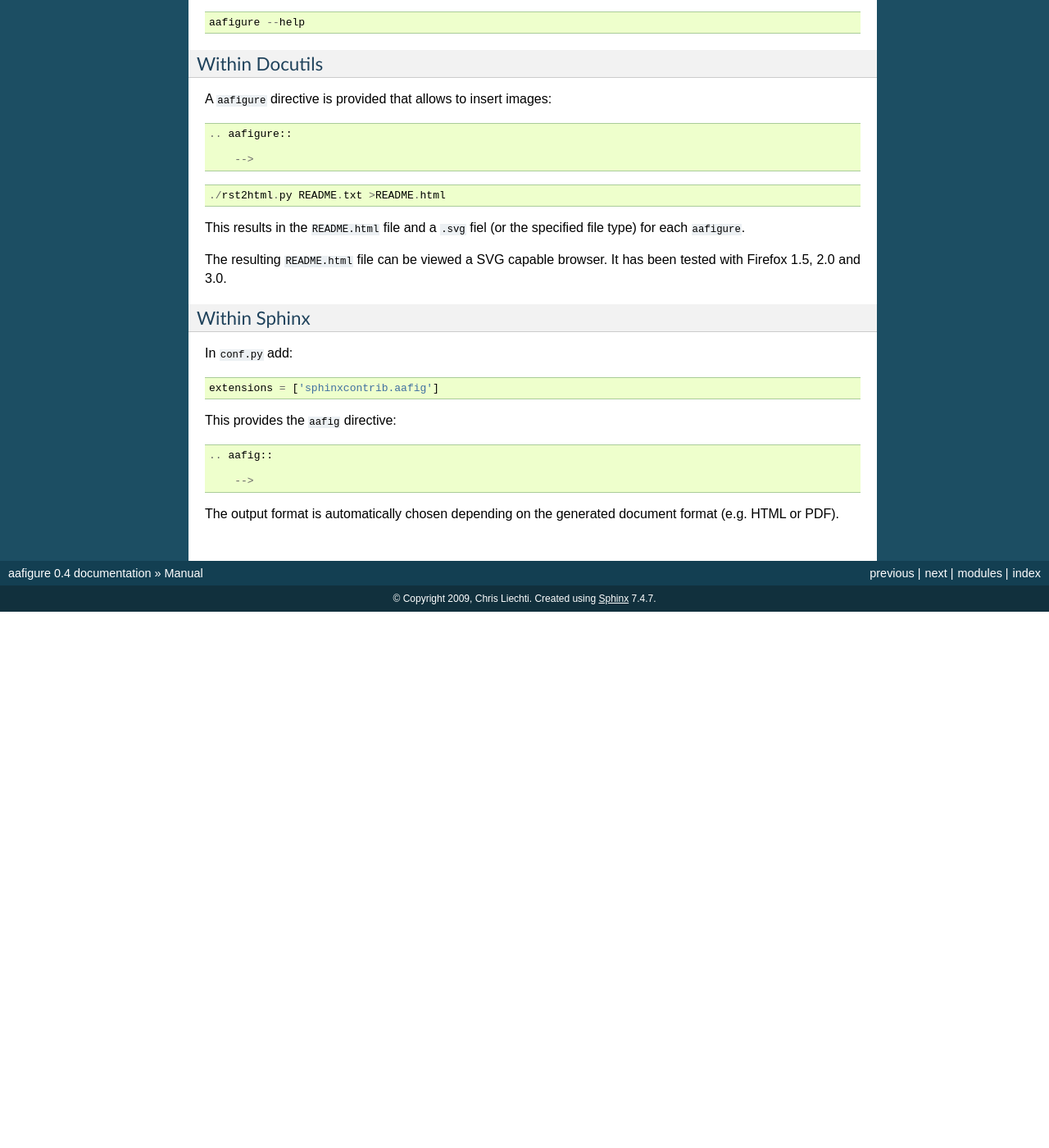
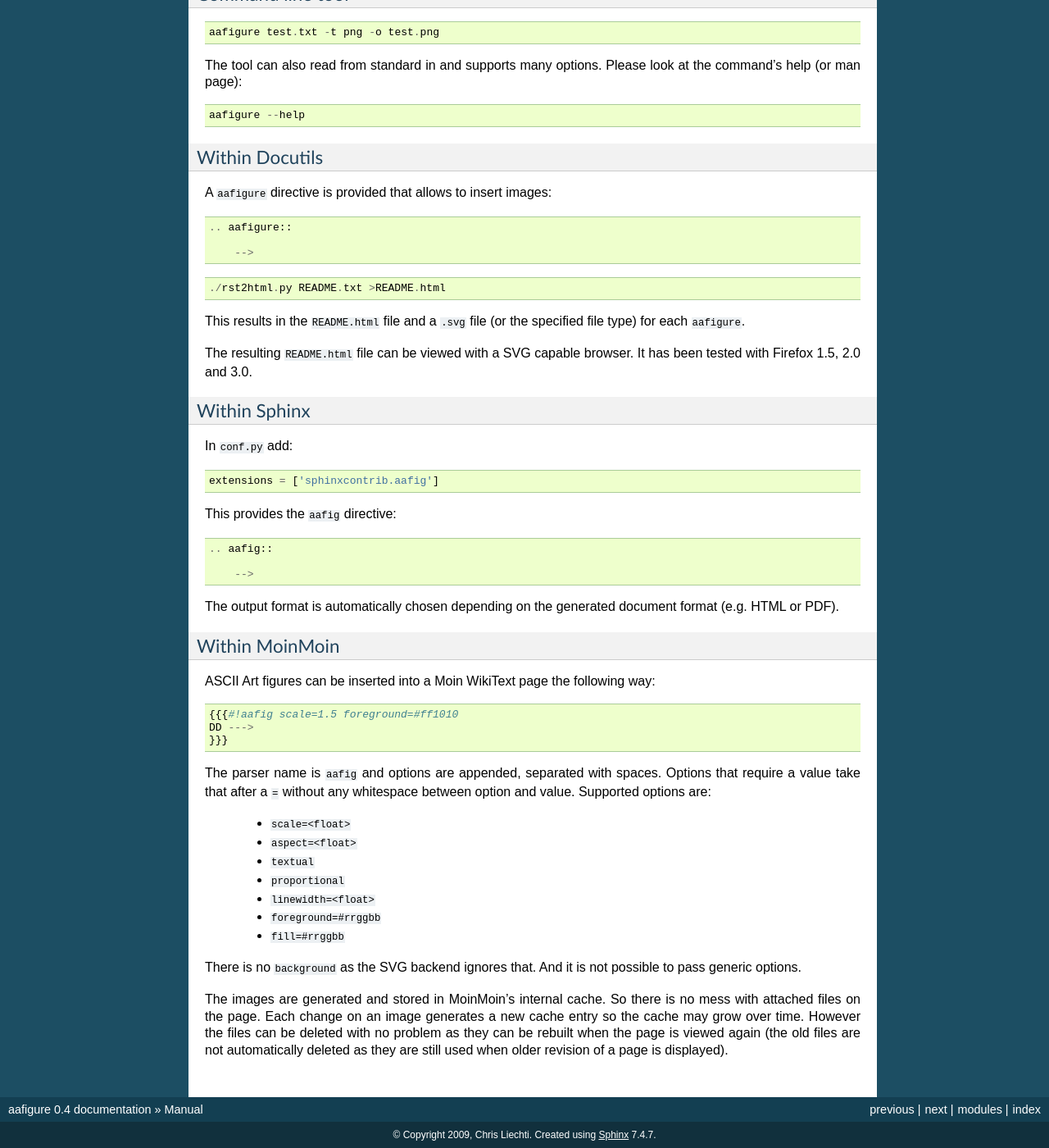
Before and after one commit to aafigure/aafigure, a Sphinx documentation site: the page built from documentation/manual.rst, in a window 1280 px wide and 1400 px high, scrolled down 2274 px. Shown: the whole window at 82% size. Built offline with Sphinx 7.4.7, drawn with Linux system fonts in a browser that asks for light colours; before the commit the page ends 3020 px from its top, so only the background shows below that; some of the changed text lies outside the part shown.

Commit message:
add Moin plugin to docs

```diff
--- a/documentation/manual.rst
+++ b/documentation/manual.rst
@@ -112,6 +116,14 @@
 XXX elaborate
 
 .. _sphinxcontrib-aafig: http://pypi.python.org/pypi/sphinxcontrib-aafig
+
+
+MoinMoin plugin
+---------------
+Copy the file ``aafig.py`` from ``examples/moinmoin`` to
+``wiki/data/plugin/parser`` of your wiki. The aafigure module itself needs to
+be installed for the Python version that is used to run MoinMoin (see above for
+instructions).
 
 
 Usage
@@ -139,11 +151,11 @@
 
     ./rst2html.py README.txt >README.html
 
-This results in the ``README.html`` file and a ``.svg`` fiel (or the specified
+This results in the ``README.html`` file and a ``.svg`` file (or the specified
 file type) for each ``aafigure``.
 
-The resulting ``README.html`` file can be viewed a SVG capable browser. It has
-been tested with Firefox 1.5, 2.0 and 3.0.
+The resulting ``README.html`` file can be viewed with a SVG capable browser. It
+has been tested with Firefox 1.5, 2.0 and 3.0.
 
 Within Sphinx
 -------------
@@ -159,3 +171,33 @@
 
 The output format is automatically chosen depending on the generated document
 format (e.g. HTML or PDF).
+
+Within MoinMoin
+---------------
+ASCII Art figures can be inserted into a Moin WikiText page the following way::
+
+    {{{#!aafig scale=1.5 foreground=#ff1010
+    DD --->
+    }}}
+
+The parser name is ``aafig`` and options are appended, separated with spaces.
+Options that require a value take that after a ``=`` without any whitespace
+between option and value.  Supported options are:
+
+    - ``scale=<float>``
+    - ``aspect=<float>``
+    - ``textual``
+    - ``proportional``
+    - ``linewidth=<float>``
+    - ``foreground=#rrggbb``
+    - ``fill=#rrggbb``
+
+There is no ``background`` as the SVG backend ignores that. And it is not possible
+to pass generic options.
+
+The images are generated and stored in MoinMoin's internal cache. So there is
+no mess with attached files on the page. Each change on an image generates a
+new cache entry so the cache may grow over time. However the files can be
+deleted with no problem as they can be rebuilt when the page is viewed again
+(the old files are not automatically deleted as they are still used when older
+revision of a page is displayed).
```
Also changed, not shown: other parts of documentation/manual.rst (+6 -2 lines).
